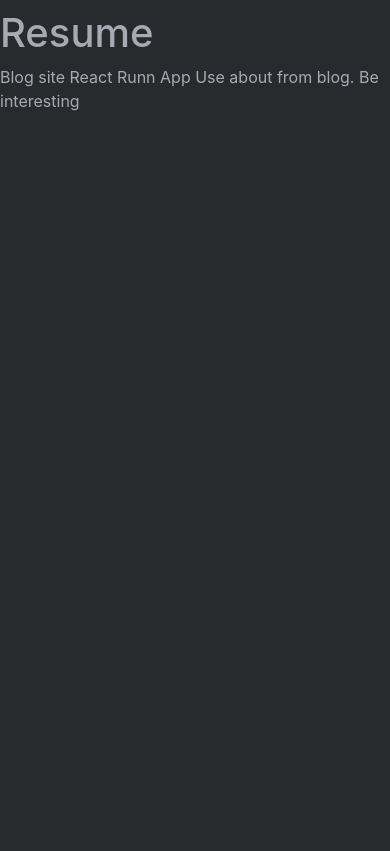
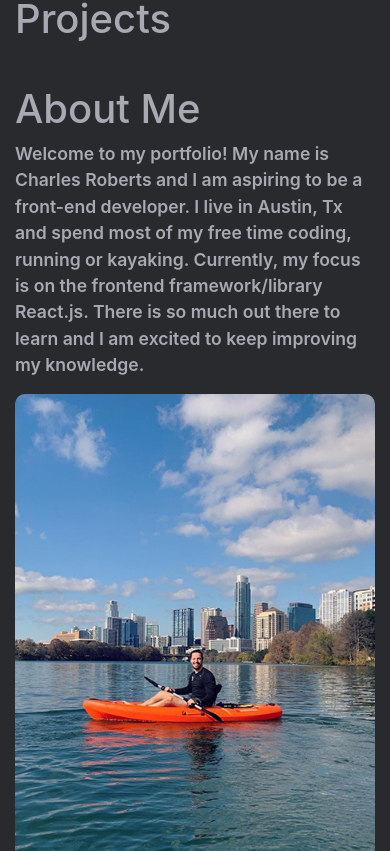
Before and after one commit to cjroberts2013/portfolio, a website: page index.html in a window 390 px wide. Shown: the part 533-1384 px from the top of the page. Before the commit the page ends 844 px from the top, so only its background shows below. Drawn offline with nearby package versions, Linux system fonts and the light colour scheme.

Commit message:
added an images folder with imaages for the about me section. Wrote the initial about me summery and worked on the photos appearance.

```diff
--- a/index.html
+++ b/index.html
@@ -9,7 +9,7 @@
     <link rel="stylesheet" href="https://stackpath.bootstrapcdn.com/bootstrap/4.4.1/css/bootstrap.min.css"
         integrity="sha384-Vkoo8x4CGsO3+Hhxv8T/Q5PaXtkKtu6ug5TOeNV6gBiFeWPGFN9MuhOf23Q9Ifjh" crossorigin="anonymous">
     <link rel="stylesheet" href="style.css">
-    <link href="https://fonts.googleapis.com/css?family=Lato:400,700&display=swap" rel="stylesheet">
+    <link href="https://fonts.googleapis.com/css?family=Lato:400,600,700&display=swap" rel="stylesheet">
     <title>Charles Roberts Portfolio</title>
 </head>
 
@@ -29,6 +29,10 @@
                         <button onclick="window.location.href = '#'" class="nav-link nav-a" name='atag'>Home</button>
                     </li>
                     <li class="nav-item">
+                        <button onclick="window.location.href = '#projects'" class="nav-link nav-a"
+                            name='atag'>Projects</button>
+                    </li>
+                    <li class="nav-item">
                         <button onclick="window.location.href = '#about'" class="nav-link nav-a"
                             name='atag'>About</button>
                     </li>
@@ -37,16 +41,12 @@
                             name='atag'>Blog</button>
                     </li>
                     <li class="nav-item">
-                        <button onclick="window.location.href = '#projects'" class="nav-link nav-a"
-                            name='atag'>Projects</button>
+                        <button onclick="window.location.href = '#resume'" class="nav-link nav-a"
+                            name='atag'>Resume</button>
                     </li>
                     <li class="nav-item">
                         <button onclick="window.location.href = '#contact'" class="nav-link nav-a"
                             name='atag'>Contact</button>
-                    </li>
-                    <li class="nav-item">
-                        <button onclick="window.location.href = '#resume'" class="nav-link nav-a"
-                            name='atag'>Resume</button>
                     </li>
                 </ul>
             </div>
@@ -76,19 +76,47 @@
     </div>
 
 
+    <!-- Projects -->
+    <div class="container" id="projects">
+        <h1>Projects</h1>
+    </div>
+
+
+
+
+    <!-- About Me -->
+    <div class="container section" id="about">
+        <h1>About Me</h1>
+        <p class="about-text">
+            Welcome to my portfolio! My name is Charles Roberts and I am aspiring to be a front-end developer. I live in
+            Austin, Tx and spend most of my free time coding, running or kayaking. Currently, my focus is on the
+            frontend framework/library React.js. There is so much out there to learn and I am excited to keep improving
+            my knowledge.
+        </p>
+        <div class="about-photos">
+            <img src="./images/kayak-port.jpg" alt="Kayaking Austin">
+            <img src="./images/running-port.jpg" alt="Running Marathon">
+        </div>
+    </div>
+
+
+    <!-- Blog -->
+    <div class="container section" id="blog">
+        <h1>Blog</h1>
+    </div>
+
+    <!-- Resume -->
+    <div class="container section" id="resume">
+        <h1>Resume</h1>
+    </div>
+
+
 
     <!-- CONTACT ME -->
-    <h1>Contact Me</h1>
+    <div class="container section" id="contact">
+        <h1>Contact Me</h1>
+    </div>
 
-    <!-- Resume -->
-    <h1>Resume</h1>
-
-    <!-- Projects -->
-    Blog site
-    React Runn App
-
-    <!-- About Me -->
-    Use about from blog. Be interesting
 
     <script src="https://code.jquery.com/jquery-3.4.1.min.js"
         integrity="sha256-CSXorXvZcTkaix6Yvo6HppcZGetbYMGWSFlBw8HfCJo=" crossorigin="anonymous"></script>
--- a/style.css
+++ b/style.css
@@ -53,7 +53,7 @@ button {
 button:focus {outline:0;}
 
 .header {
-    margin: 20vh auto 10vh auto;
+    margin-top: 20vh;
 }
 
 .cta {
@@ -62,9 +62,39 @@ button:focus {outline:0;}
     padding: 4px 8px;
     font-size: 1.6rem;
     border-radius: 5px;
+    margin: 10vh auto 5vh auto;
 }
 
 .cta:hover {
     background-color: #a9a9b3;
     color: white;
 }
+
+.section {
+    margin: 5vh auto
+}
+
+.about-text {
+    text-align: left;
+    font-weight: 600;
+    font-size: 1.1rem;
+}
+
+.about-photos {
+    display: flex;
+    justify-content: center;
+}
+
+#about img {
+    width: 50%;
+    border-radius: 10px;
+}
+
+@media only screen and (max-width: 770px) {
+    .about-photos {
+        flex-direction: column;
+    }
+    #about img {
+        width: 100%;
+    }
+  }
```
Also changed, not shown: images/kayak-port.jpg (added), images/running-port.jpg (added).
